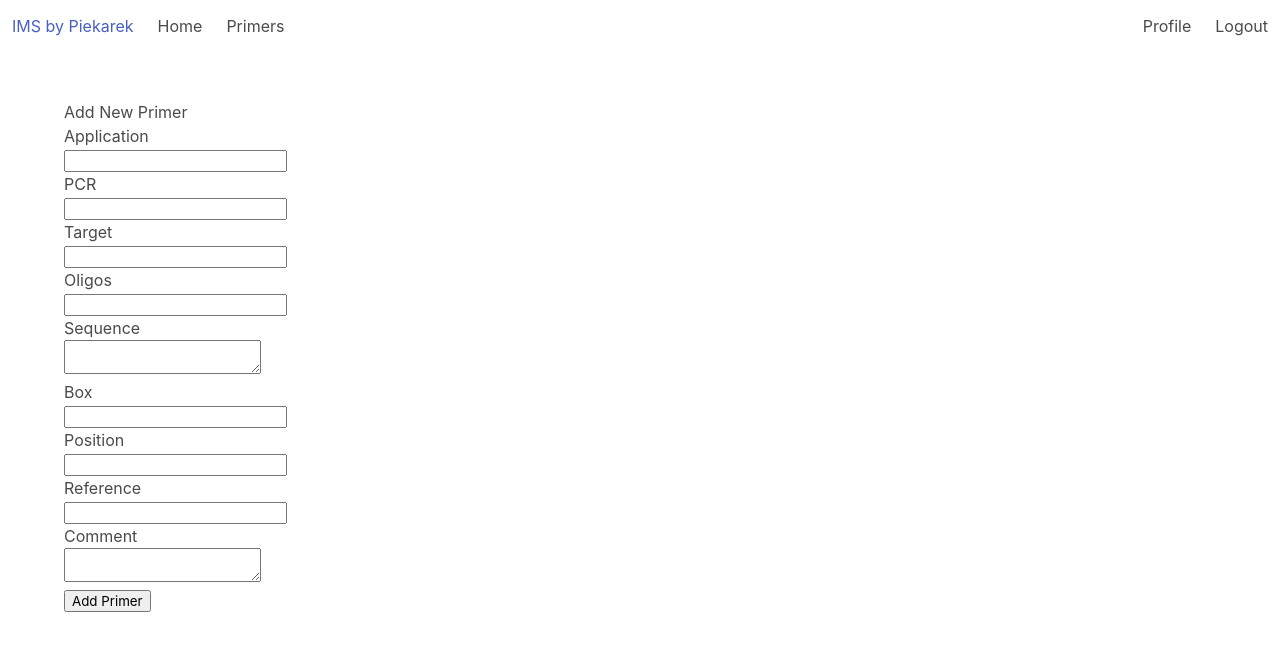
After one commit to piekarek/Storage_by_Piekarek-011023, a Flask app: page /add_primer in a window 1280 px wide. The commit adds this page. Shown: the top 651 px of the page. Run offline with Flask 3, Linux system fonts and the light colour scheme; the visitor is signed in with stand-in values (Sample User, id 1); parts of the project's set-up code (start-up, migrations or seed data) failed here and were passed over.

Commit message:
03.10.23

```diff
--- /dev/null
+++ b/forms.py
@@ -0,0 +1,15 @@
+from flask_wtf import FlaskForm
+from wtforms import StringField, SubmitField, TextAreaField
+from wtforms.validators import DataRequired
+
+class PrimerForm(FlaskForm):
+    application = StringField('Application', validators=[DataRequired()])
+    pcr = StringField('PCR')
+    target = StringField('Target')
+    oligos = StringField('Oligos')
+    sequence = TextAreaField('Sequence', validators=[DataRequired()])
+    box = StringField('Box')
+    position = StringField('Position')
+    reference = StringField('Reference')
+    comment = TextAreaField('Comment')
+    submit = SubmitField('Add Primer')
--- a/main.py
+++ b/main.py
@@ -5,6 +5,10 @@ from auth import auth
 from flask_migrate import Migrate, upgrade, init
 import os
 from flask_mail import Mail
+from models import Primer, db
+from forms import PrimerForm
+from flask import *
+
 
 
 
@@ -80,6 +84,55 @@ def create_app():
 
         return "Migration durchgeführt und Datenbank aktualisiert!"
 
+    @app.route('/add_primer', methods=['GET', 'POST'])
+    @login_required
+    def add_primer():
+        form = PrimerForm()
+        if form.validate_on_submit():
+            primer = Primer(
+                application=form.application.data,
+                pcr=form.pcr.data,
+                target=form.target.data,
+                oligos=form.oligos.data,
+                sequence=form.sequence.data,
+                box=form.box.data,
+                position=form.position.data,
+                reference=form.reference.data,
+                comment=form.comment.data
+            )
+            db.session.add(primer)
+            db.session.commit()
+            flash('Primer added successfully!', 'success')
+            return redirect(url_for('index'))
+        return render_template('add_primer.html', form=form)
+
+    @app.route('/primers')
+    @login_required
+    def primers():
+        all_primers = Primer.query.all()
+        return render_template('primers.html', primers=all_primers)
+
+    @app.route('/edit_primer/<int:primer_id>', methods=['GET', 'POST'])
+    @login_required
+    def edit_primer(primer_id):
+        primer = Primer.query.get_or_404(primer_id)
+        form = PrimerForm(obj=primer)
+        if form.validate_on_submit():
+            primer.application = form.application.data
+            primer.pcr = form.pcr.data
+            primer.target = form.target.data
+            primer.oligos = form.oligos.data
+            primer.sequence = form.sequence.data
+            primer.box = form.box.data
+            primer.position = form.position.data
+            primer.reference = form.reference.data
+            primer.comment = form.comment.data
+            db.session.commit()
+            flash('Primer updated successfully!', 'success')
+            return redirect(url_for('primers'))
+        return render_template('edit_primer.html', form=form, primer=primer)
+
+
     return app
 
 app = create_app()
--- /dev/null
+++ b/templates/add_primer.html
@@ -0,0 +1,59 @@
+{% extends "base.html" %}
+
+{% block content %}
+<div class="container">
+    <h2>Add New Primer</h2>
+    <form method="POST">
+        {{ form.hidden_tag() }}
+
+        <div class="form-group">
+            {{ form.application.label }}<br>
+            {{ form.application(class="form-control") }}
+        </div>
+
+        <div class="form-group">
+            {{ form.pcr.label }}<br>
+            {{ form.pcr(class="form-control") }}
+        </div>
+
+        <div class="form-group">
+            {{ form.target.label }}<br>
+            {{ form.target(class="form-control") }}
+        </div>
+
+        <div class="form-group">
+            {{ form.oligos.label }}<br>
+            {{ form.oligos(class="form-control") }}
+        </div>
+
+        <div class="form-group">
+            {{ form.sequence.label }}<br>
+            {{ form.sequence(class="form-control") }}
+        </div>
+
+        <div class="form-group">
+            {{ form.box.label }}<br>
+            {{ form.box(class="form-control") }}
+        </div>
+
+        <div class="form-group">
+            {{ form.position.label }}<br>
+            {{ form.position(class="form-control") }}
+        </div>
+
+        <div class="form-group">
+            {{ form.reference.label }}<br>
+            {{ form.reference(class="form-control") }}
+        </div>
+
+        <div class="form-group">
+            {{ form.comment.label }}<br>
+            {{ form.comment(class="form-control") }}
+        </div>
+
+        <div class="form-group">
+            {{ form.submit(class="btn btn-primary") }}
+        </div>
+    </form>
+</div>
+{% endblock %}
--- a/templates/base.html
+++ b/templates/base.html
@@ -6,18 +6,25 @@
     <title>IMS by Piekarek</title>
     <!-- Bulma CSS framework -->
     <link rel="stylesheet" href="https://cdn.jsdelivr.net/npm/bulma@0.9.3/css/bulma.min.css">
+    <style>
+        .custom-heading {
+            text-decoration: underline;
+            font-weight: bold;
+        }
+    </style>
 </head>
 <body>
     <nav class="navbar" role="navigation" aria-label="main navigation">
         <div class="navbar-brand">
-            <a class="navbar-item" href="{{ url_for('index') }}">
-                IMS by Piekarek
-            </a>
+            <a class="navbar-item" href="{{ url_for('index') }}">IMS by Piekarek</a>
         </div>
 
         <div class="navbar-menu">
             <div class="navbar-start">
                 <a href="{{ url_for('index') }}" class="navbar-item">Home</a>
+                {% if current_user.is_authenticated %}
+                    <a href="{{ url_for('primers') }}" class="navbar-item">Primers</a>
+                {% endif %}
             </div>
 
             <div class="navbar-end">
@@ -36,6 +43,16 @@
     </nav>
 
     <section class="section">
+        {% with messages = get_flashed_messages() %}
+            {% if messages %}
+                <div class="container">
+                    {% for message in messages %}
+                        <div class="notification is-primary">{{ message }}</div>
+                    {% endfor %}
+                </div>
+            {% endif %}
+        {% endwith %}
+
         <div class="container">
             {% block content %}{% endblock %}
         </div>
```
Also changed, not shown: models.py (+15 -0 lines), templates/edit_primer.html (added, +70 -0 lines), templates/primers.html (added, +41 -0 lines).
